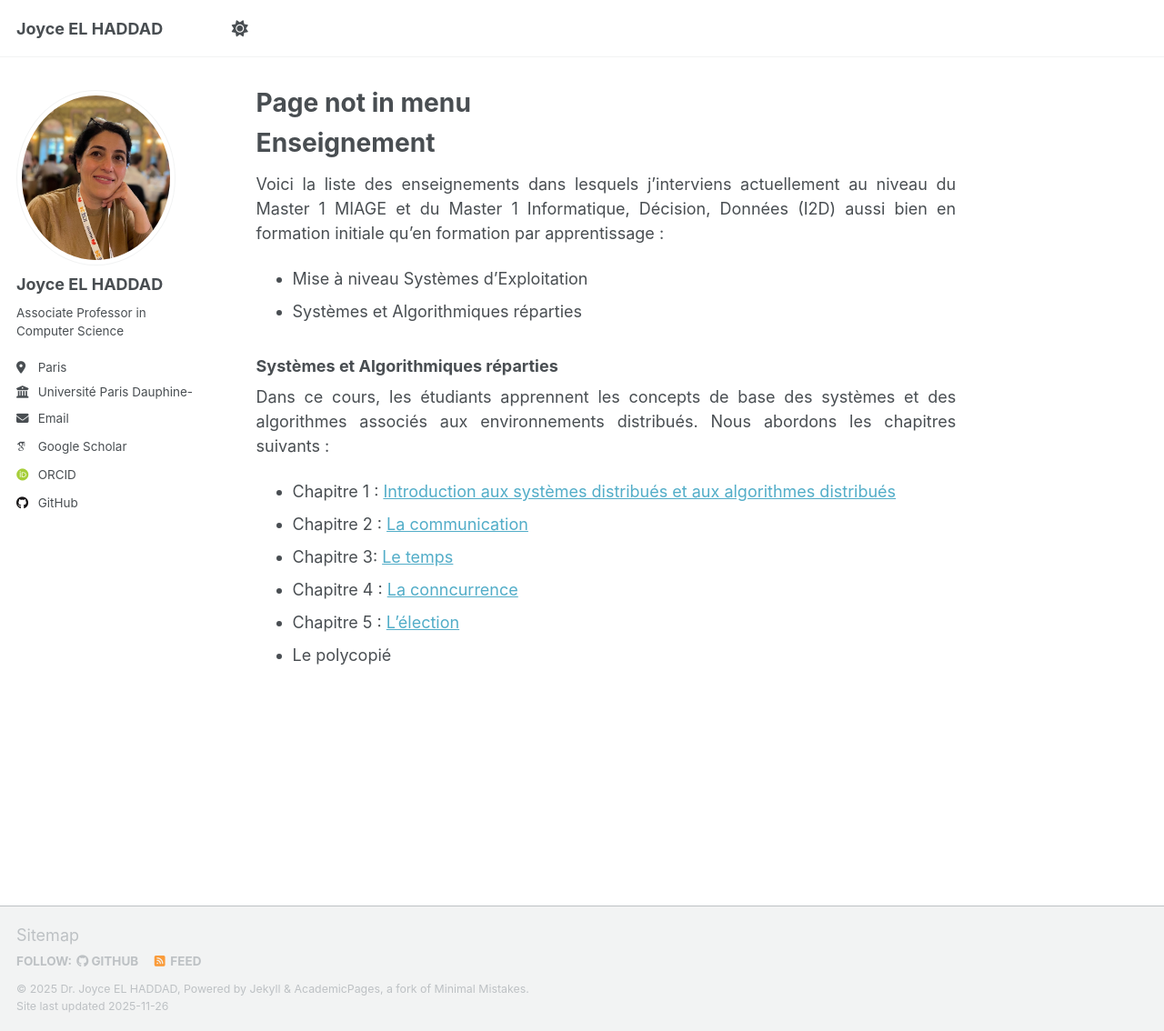
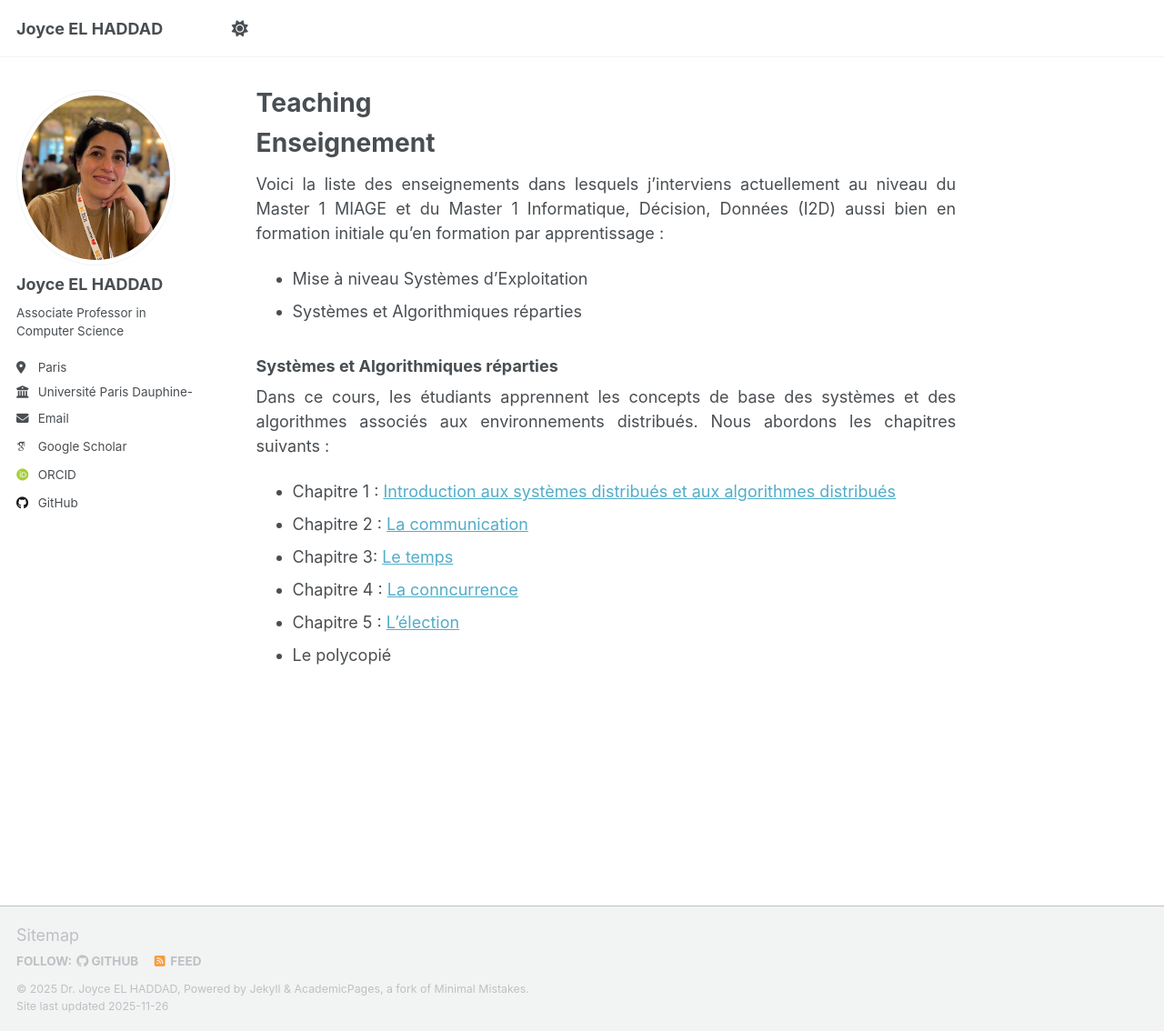
Before and after one commit to joyceelhaddad/joyceelhaddad.github.io, a Jekyll site: the page built from _pages/non-menu-page.md, in a window 1280 px wide and 1134 px high. Shown: the whole window at 91% size. Built offline with Jekyll 4.4.1, drawn with Linux system fonts in a browser that asks for light colours; some web fonts are replaced; a script that is not in the unit is left out.

Commit message:
Update non-menu-page.md

```diff
--- a/_pages/non-menu-page.md
+++ b/_pages/non-menu-page.md
@@ -1,6 +1,6 @@
 ---
 permalink: /non-menu-page/
-title: "Page not in menu"
+title: "Teaching"
 author_profile: true
 redirect_from:
   - "/nmp/"
```
